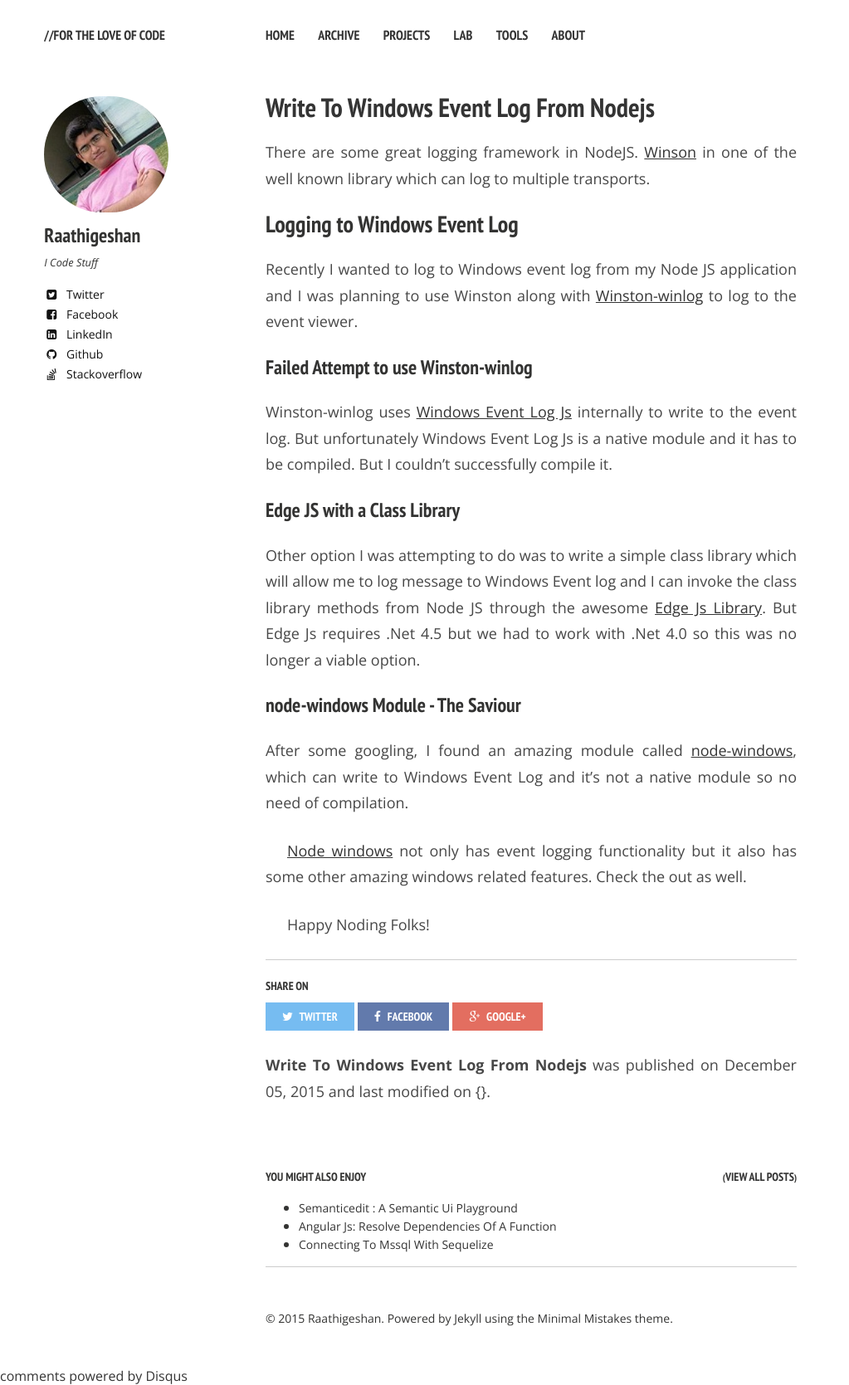
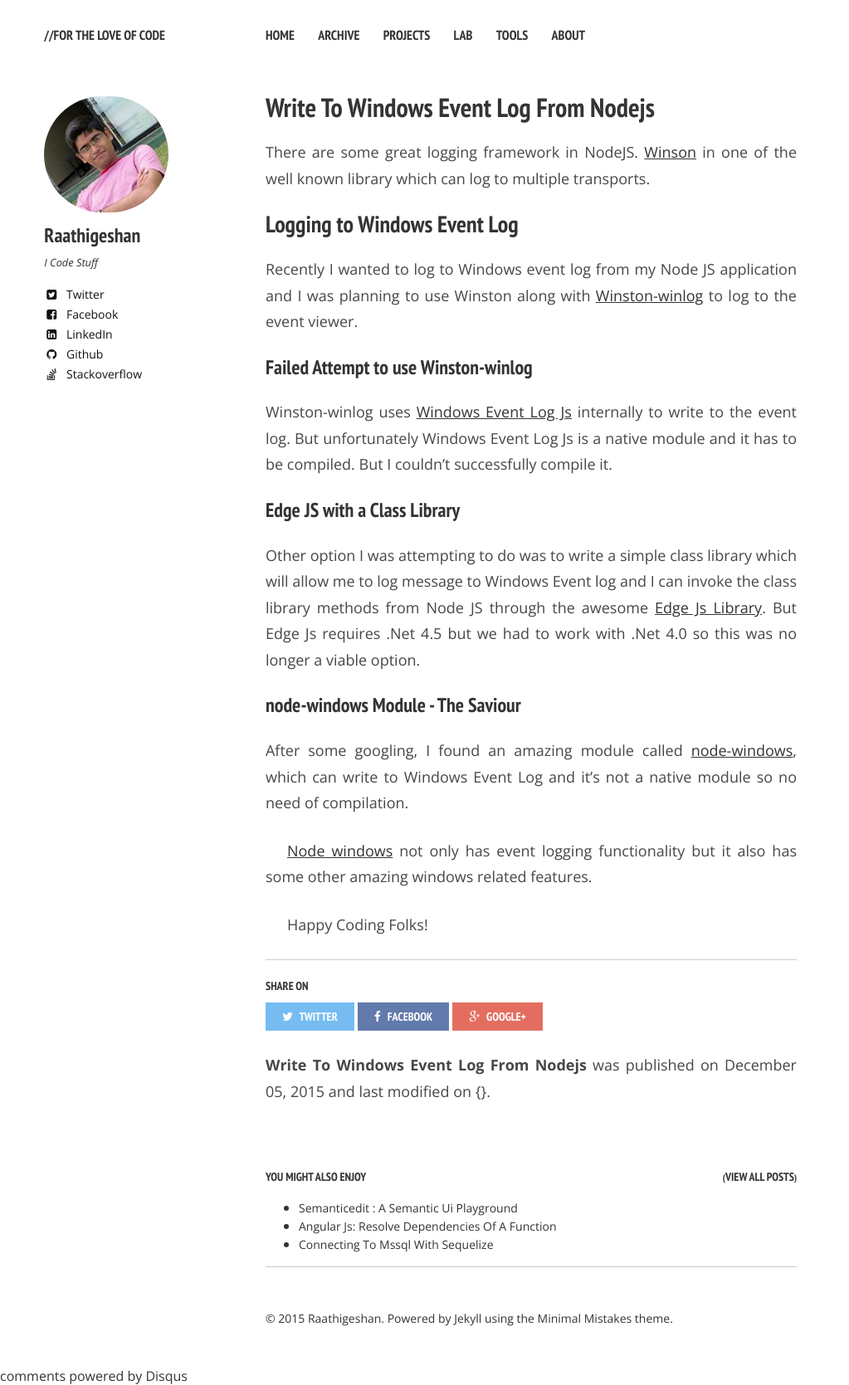
Before and after one commit to Raathigesh/Raathigesh.github.io, a Jekyll site: the page built from _posts/2015-12-05-Write-To-Windows-Event-Log-From-NodeJS.md, in a window 1280 px wide. Shown: the whole page at 83% size, without its empty margins (0-1023 px from the left). Built offline with Jekyll 4.4.1, drawn with Linux system fonts in a browser that asks for light colours; nearby versions of some CDN libraries; comment, search, counter and statistics services are not loaded.

Commit message:
Updated 2015-12-05-Write-To-Windows-Event-Log-From-NodeJS.md

```diff
--- a/_posts/2015-12-05-Write-To-Windows-Event-Log-From-NodeJS.md
+++ b/_posts/2015-12-05-Write-To-Windows-Event-Log-From-NodeJS.md
@@ -27,7 +27,7 @@
 ### node-windows Module - The Saviour
 After some googling, I found an amazing module called [node-windows](https://github.com/coreybutler/node-windows), which can write to Windows Event Log and it's not a native module so no need of compilation.
 
-[Node windows](https://github.com/coreybutler/node-windows) not only has event logging functionality but it also has some other amazing windows related features. Check the out as well.
+[Node windows](https://github.com/coreybutler/node-windows) not only has event logging functionality but it also has some other amazing windows related features.
 
 
-Happy Noding Folks!
+Happy Coding Folks!
```
